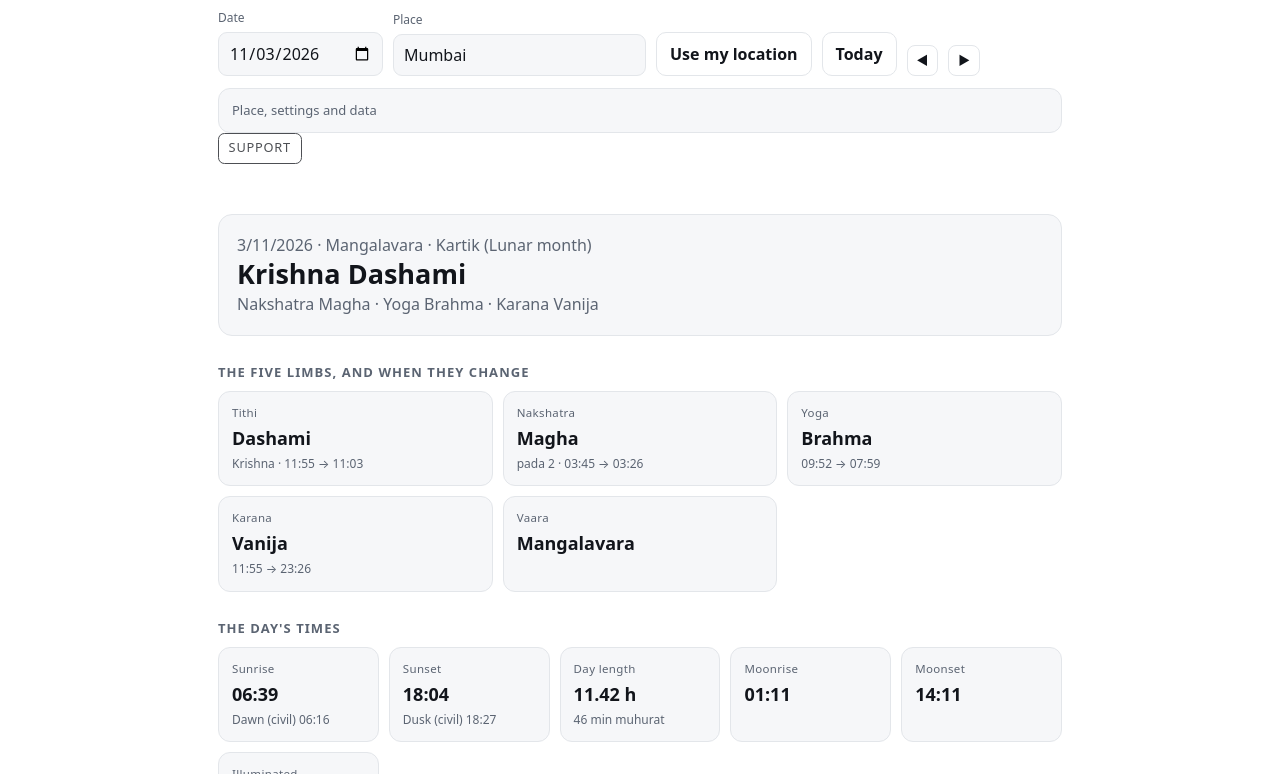
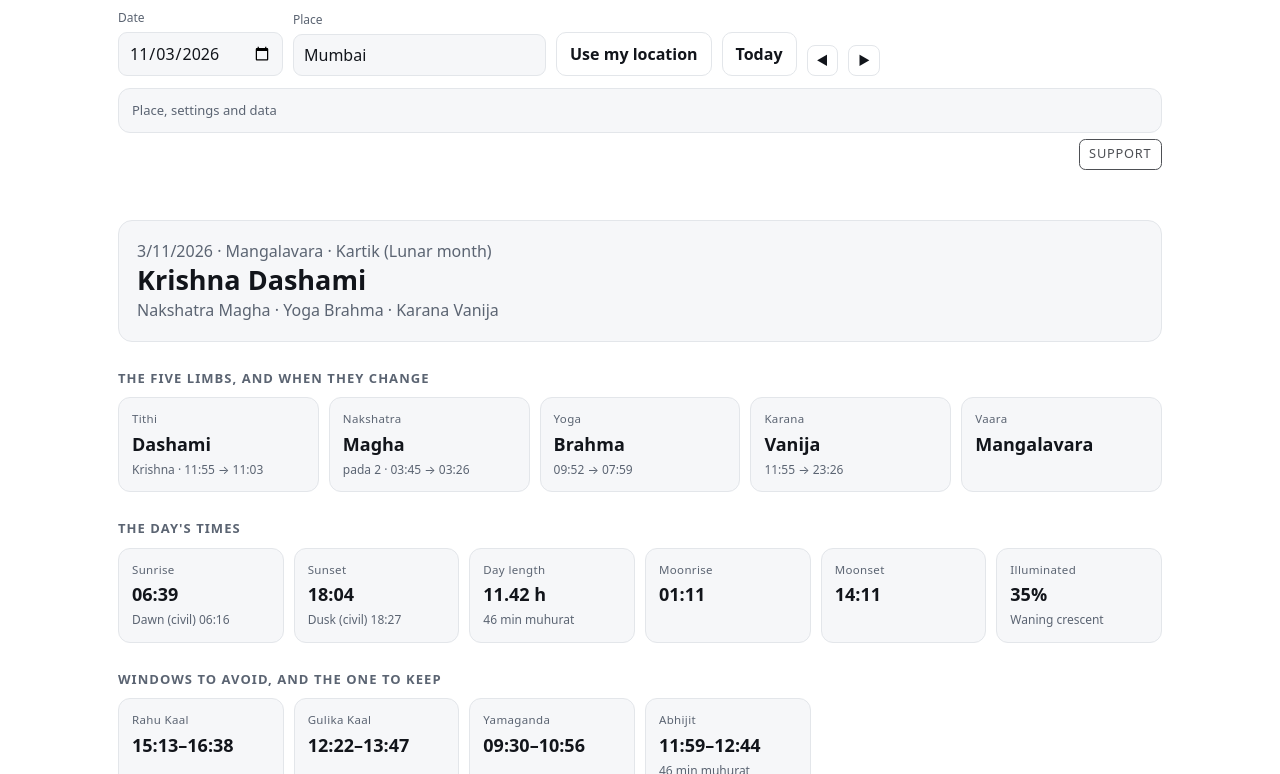
Before and after one commit to drsamonline/app-panchang, a plain HTML site: page docs/play/index.html in a window 1280 px wide. Shown: the part 85-859 px from the top of the page. Drawn offline with Linux system fonts and the light colour scheme.

Commit message:
app: the landing page's light palette, a wider column, five limbs in five columns
The app was still the old dark screen while the page it sits behind had gone
light. It now takes the landing page's own values — #f2f4fa ground, white cards,
#101728 ink, the gold accent — so the two read as one product.

Three layout faults with it: the column was capped at 880px, which on a 1440px
screen is a narrow strip with half the page empty; the five limbs wrapped 4 + 1,
which reads as a mistake rather than a set; and the Support button sat
left-aligned under the fields like a stray chip.

Column to 1080px, the limbs to five columns above 1000px, the Support button
right-aligned in its own row.

```diff
--- a/docs/play/index.html
+++ b/docs/play/index.html
@@ -9,11 +9,11 @@
 <link rel="manifest" href="manifest.webmanifest?v=0.2.2">
 <link rel="icon" href="icon.svg" type="image/svg+xml">
 <style>
-  :root{--bg:#0f1115;--card:#171a21;--ink:#e7e9ee;--mut:#9aa3b2;--line:#252a34;--acc:#22c55e;--warn:#e0a33e;--bad:#e07a5f}
+  :root{--bg:#f2f4fa;--card:#ffffff;--ink:#101728;--mut:#55617d;--line:#dce2f0;--acc:#a97b1e;--warn:#b07d1a;--bad:#b4442f}
   *{box-sizing:border-box}
   html{font-size:16px}
   body{margin:0;background:var(--bg);color:var(--ink);font:16px/1.55 system-ui,-apple-system,Segoe UI,Roboto,sans-serif}
-  header,main,footer{max-width:880px;margin:0 auto;padding:18px}
+  header,main,footer{max-width:1080px;margin:0 auto;padding:18px}
   h1{margin:0 0 2px;font-size:24px}
   h2{font-size:13px;letter-spacing:.08em;text-transform:uppercase;color:var(--mut);margin:26px 0 9px}
   .muted{color:var(--mut)}
@@ -60,6 +60,8 @@
   html[data-scale="lg"]{font-size:18.5px}
   html[data-scale="xl"]{font-size:21px}
   @media (max-width:640px){ .two{grid-template-columns:1fr} }
+  /* five limbs, five columns: a 4+1 wrap looks like a mistake */
+  @media (min-width:1000px){ #grid.tiles.wide{grid-template-columns:repeat(5,1fr)} }
   @media print{
     :root{--bg:#fff;--card:#fff;--ink:#000;--mut:#333;--line:#bbb;--acc:#000}
     body{background:#fff;color:#000}
@@ -144,8 +146,8 @@
                  line-height:1;background:transparent;border:1px solid var(--line,CanvasText);
                  border-radius:.4rem;padding:.2rem .5rem;cursor:pointer;color:inherit}
 </style>
-<button class="support-open" type="button" id="support-open"
-        aria-haspopup="dialog" aria-controls="support-dialog">Support</button>
+<div style="display:flex;justify-content:flex-end;margin:6px 0 0"><button class="support-open" type="button" id="support-open"
+        aria-haspopup="dialog" aria-controls="support-dialog">Support</button></div>
 <dialog class="support-dialog" id="support-dialog" aria-label="Support this work">
   <button class="support-close" type="button" id="support-close" aria-label="Close">×</button>
   <!-- support:block:start -->
@@ -344,7 +346,7 @@
   <br><span id="buildstamp"></span>
 </footer>
 
-<div id="stale" hidden role="alert" style="max-width:880px;margin:14px auto 0;padding:13px 16px;
+<div id="stale" hidden role="alert" style="max-width:1080px;margin:14px auto 0;padding:13px 16px;
      border:1px solid var(--warn);border-radius:12px;background:rgba(224,163,62,.12);font-size:14px">
   <strong>This page is running an older copy of the engine from the browser cache.</strong>
   <span id="stalewhy" class="muted"></span>
```
